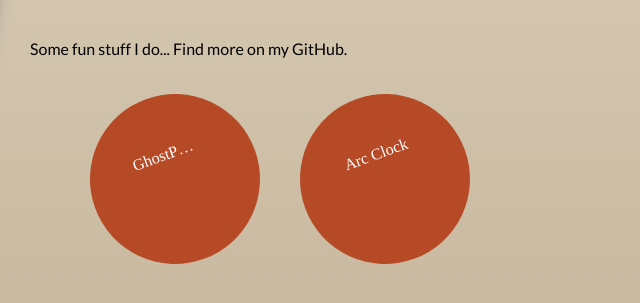
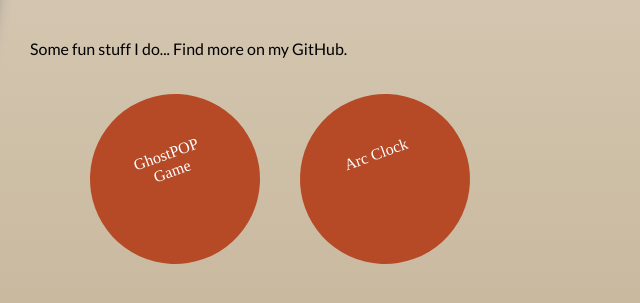
Before and after one commit to ayonghosh/intellisolblog, a website: page public/index.html in a window 1280 px wide. Shown: the part 471-774 px from the top of the page, 550-1190 px from the left. Drawn offline with nearby package versions, Linux system fonts and the light colour scheme; some packages are replaced by stand-ins of ours; a web font is replaced by a local one.

Commit message:
fixed overflow bugs

```diff
--- a/public/less/style.less
+++ b/public/less/style.less
@@ -268,8 +268,6 @@ a {
   padding: 50px;
   margin: 20px;
   color: white;
-  text-overflow: ellipsis;
-  white-space: nowrap;
   overflow: hidden;
   text-align: center;
   font-family: 'Slackey';
```
Also changed, not shown: public/css/style.css.
